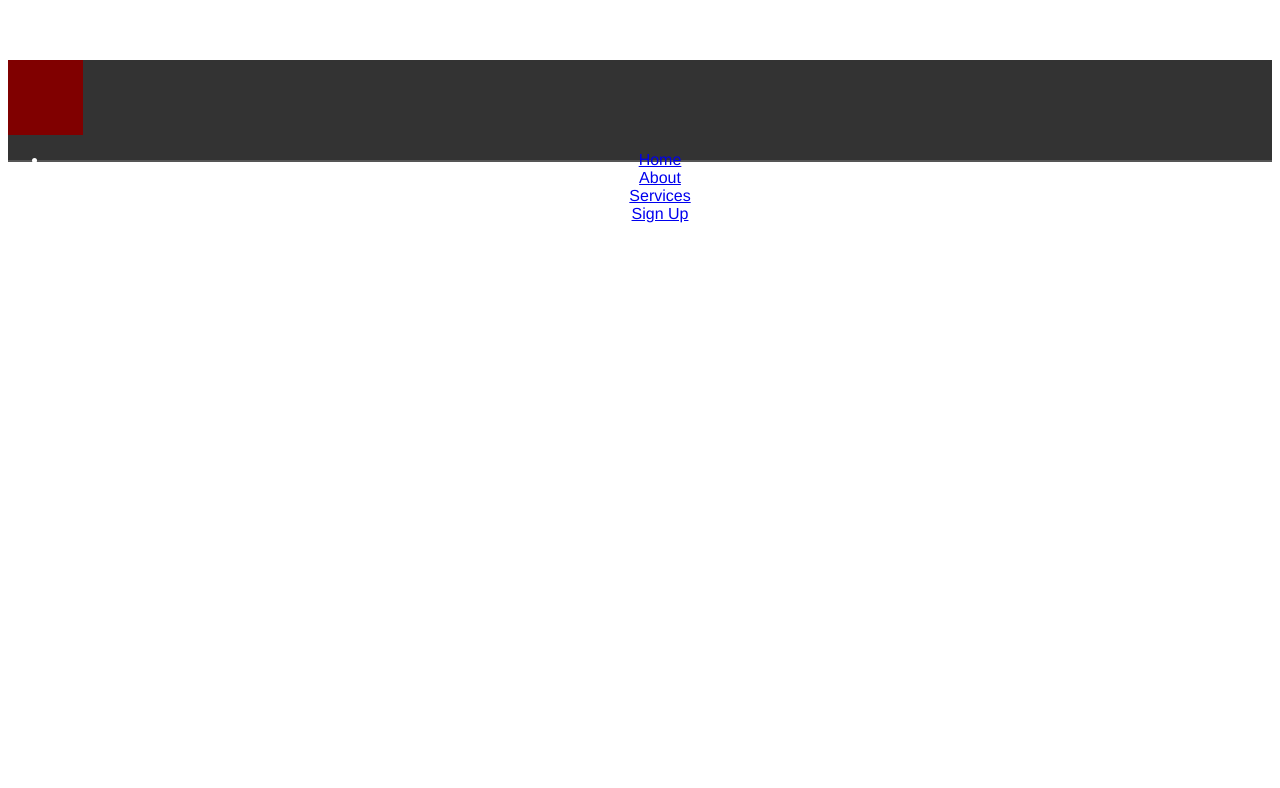
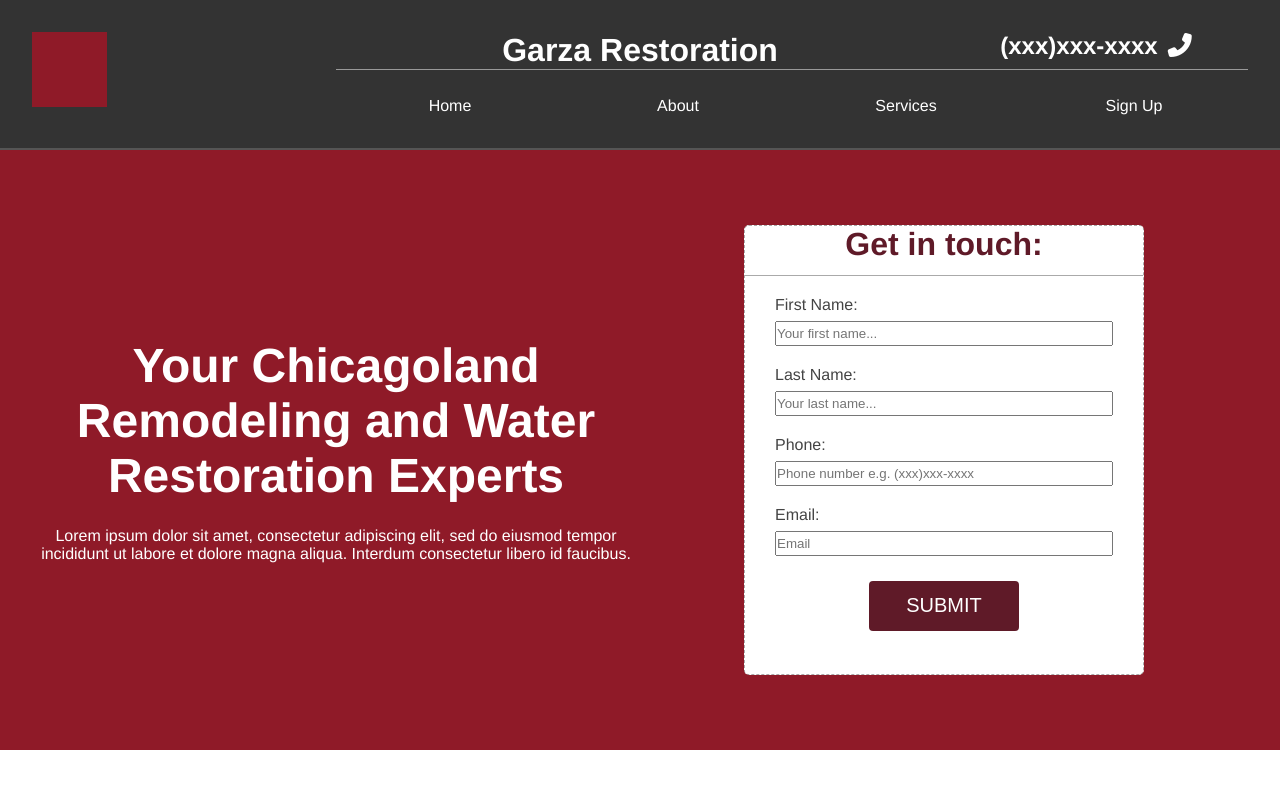
Before and after one commit to bryvl/garza-restoration, a Vue app: page / in a window 1280 px wide. Shown: the top 788 px of the page. Built offline with nearby package versions, Linux system fonts and the light colour scheme.

Commit message:
Added hero section, hero section contact form, edited navbar into grid, added navbar heading and changed menu links display, added font awesome for icons

```diff
--- a/public/index.html
+++ b/public/index.html
@@ -5,6 +5,7 @@
     <meta http-equiv="X-UA-Compatible" content="IE=edge">
     <meta name="viewport" content="width=device-width,initial-scale=1.0">
     <link rel="icon" href="<%= BASE_URL %>favicon.ico">
+    <script src="https://kit.fontawesome.com/c66a886952.js" crossorigin="anonymous"></script>
     <title><%= htmlWebpackPlugin.options.title %></title>
   </head>
   <body>
--- a/src/App.vue
+++ b/src/App.vue
@@ -1,29 +1,38 @@
 <template>
   <!-- <HelloWorld msg="Welcome to Your Vue.js App"/> -->
-      <NavBar>
-      </NavBar>
+    <div class="pageContent">
+      <NavBar></NavBar>
+      <HeroSection/>
+    </div>
 </template>
 
 <script>
 // import HelloWorld from './components/HelloWorld.vue'
 
 import NavBar from './components/Navbar.vue'
+import HeroSection from './components/BodyContent/HeroSection.vue'
 
 export default {
   name: 'App',
   components: {
     NavBar,
+    HeroSection
   }
 }
 </script>
 
 <style>
+* {
+  box-sizing: border-box;
+  margin: 0;
+  padding: 0;
+}
 #app {
   font-family: Avenir, Helvetica, Arial, sans-serif;
   -webkit-font-smoothing: antialiased;
   -moz-osx-font-smoothing: grayscale;
   text-align: center;
   color: #2c3e50;
-  margin-top: 60px;
+  margin: 0;
 }
 </style>
--- /dev/null
+++ b/src/components/BodyContent/HeroSection.vue
@@ -0,0 +1,121 @@
+<template>
+    <div class="hero" id="home">
+        <div class="heroContainer">
+            <div class="heroLeftSide">
+                <h1 class="heroHeading">Your Chicagoland Remodeling and Water Restoration Experts</h1>
+                <p class="heroDescription">
+                    Lorem ipsum dolor sit amet, consectetur adipiscing elit, sed do eiusmod tempor incididunt ut labore et dolore magna aliqua. Interdum consectetur libero id faucibus.
+                </p>
+            </div>
+            <div class="heroRightSide">
+                <div class="contactFormContainer">
+                    <h2 class="contactFormHeading">Get in touch:</h2>
+                    <form>
+                        <div class="inputContainer">
+                            <label for="firstName">First Name:</label>
+                            <input type="text" id="firstName" name="firstName" placeholder="Your first name...">
+                        </div>
+
+                        <div class="inputContainer">
+                            <label for="lastName">Last Name:</label>
+                            <input type="text" id="lastName" name="lastName" placeholder="Your last name...">
+                        </div>
+
+                        <div class="inputContainer">
+                            <label for="phoneNumber" id="phoneNumber">Phone:</label>
+                            <input class="input-field" type="tel" placeholder="Phone number e.g. (xxx)xxx-xxxx" name="phoneNumber" required>
+                        </div>
+
+                        <div class="inputContainer">
+                            <label for="email" id="email">Email:</label>
+                            <input class="input-field" type="email" placeholder="Email" name="email" required>
+                        </div>
+                        <input class="submitBtn" type="submit" value="submit">
+                    </form>
+                </div>
+            </div>
+        </div>
+    </div>
+</template>
+<script>
+export default {
+    name: 'HeroSection'
+}
+</script>
+<style scoped>
+    .hero {
+        background: #8f1a28;
+    }
+    .heroContainer {
+        display: grid;
+        grid-template-columns: 1fr 1fr;
+        height: 600px;
+        justify-content: center;
+        align-items: center;
+        margin: 0 auto;
+        padding: 2.5%;
+        color: #fff;
+    }
+    .heroHeading {
+        display: flex;
+        font-size: 48px;
+        margin-bottom: 24px;
+        color: #fff;
+    }
+    .heroRightSide {
+        display: flex;
+        justify-content: center;
+        align-items: center;
+        height: 90%;
+        padding: 0 auto;
+    }
+    .contactFormContainer {
+        width: 400px;
+        height: 450px;
+        background-color: #fff;
+        border: 1px dashed #aaa;
+        border-radius: 5px;
+        color: #5f1a28;
+    }
+    .contactFormHeading {
+        display: flex;
+        justify-content: center;
+        font-size: 2rem;
+        border-bottom: 1px solid #aaa;
+        height: 50px;
+    }
+    form {
+        display: grid;
+        grid-template-rows: 1fr;
+        padding: 10px 0;
+        /* background-color: aqua; */
+        color: #444;
+    }
+    form .inputContainer {
+        display: grid;
+        grid-template-rows: 1fr 1fr;
+        text-align: left;
+        padding: 10px 30px;
+    }
+    form .inputContainer label {
+        font-weight: 500;
+    }
+    form .inputContainer input {
+        height: 25px;
+    }
+    form .submitBtn {
+        height: 50px;
+        width: 150px;
+        margin: 15px auto 0 auto;
+        background-color: #5f1a28;
+        color: #fff;
+        border: none;
+        border-radius: 4px;
+        font-size: 1.25rem;
+        text-transform: uppercase;
+    }
+    form .submitBtn:hover {
+        background-color: #701a28;
+        transition: .15s ease;
+    }
+</style>
--- a/src/components/Navbar.vue
+++ b/src/components/Navbar.vue
@@ -1,28 +1,46 @@
 <template>
     <div class="navbar">
-        <TempLogo></TempLogo>
-        <NavbarMenu></NavbarMenu>
-        Hello I'm a navbar!
+        <div class="navbarLeftSide">
+            <TempLogo></TempLogo>
+        </div>
+        <div class="navbarRightside">
+            <NavbarHeading></NavbarHeading>
+            <NavbarMenu></NavbarMenu>
+        </div>
     </div>
 </template>
 <script>
     import TempLogo from "./TempLogo";
+    import NavbarHeading from "./NavbarHeading"
     import NavbarMenu from "./NavbarMenu";
+
     export default {
     name: 'NavBar',
     // Need to export any imported components under a Components object
     components: {
         TempLogo,
-        NavbarMenu
+        NavbarMenu,
+        NavbarHeading
     },
     }
 </script>
 <style scoped>
     .navbar{
+        display: grid;
+        grid-template-columns: 1fr 3fr;
+        justify-content: center;
         width: 100%;
-        height: 100px;
+        height: 150px;
+        padding: 2.5%;
+        position: sticky;
+        top: 0;
+        z-index: 999;
         background-color: #333;
         border-bottom: 2px solid #555;
         color: white;
     }
+    .navbarRightSide {
+        display: grid;
+        grid-template-rows: 2fr 1fr;
+    }
 </style>
--- /dev/null
+++ b/src/components/NavbarHeading.vue
@@ -0,0 +1,23 @@
+<template>
+        <div class="navbarHeading">
+            <h1>Garza Restoration</h1>
+            <h2>(xxx)xxx-xxxx<i class="fa-solid fa-phone-flip"></i></h2>
+        </div>
+</template>
+<script>
+export default {
+    name: "NavbarHeading"
+}
+</script>
+<style scoped>
+    .navbarHeading {
+        display: grid;
+        grid-template-columns: 2fr 1fr;
+        margin: 0 auto;
+        border-bottom: 1px solid #999;
+    }
+    h2 i {
+        padding-left: 10px;
+       color: #fff;
+    }
+</style>
--- a/src/components/NavbarMenu.vue
+++ b/src/components/NavbarMenu.vue
@@ -24,7 +24,18 @@
     }
 </script>
 <style scoped>
-    /* .navbarMenu {
+    .navbarMenu {
+        display: grid;
+        grid-template-columns: 1fr 1fr 1fr 1fr;
+        margin: 3% auto;
+        list-style: none;
+    }
+    .navbarItem {
+        display: inline;
+    }
+    .navbarMenu li a {
+        justify-content: center;
+        text-decoration: none;
         color: #fff;
-    } */
+    }
 </style>
--- a/src/components/TempLogo.vue
+++ b/src/components/TempLogo.vue
@@ -8,8 +8,10 @@
 </script>
 <style scoped>
     .tempLogo {
+        display: flex;
+        justify-content: flex-start;
         height: 75px;
         width: 75px;
-        background-color: maroon;
+        background-color: #8f1a28;
     }
 </style>
```
